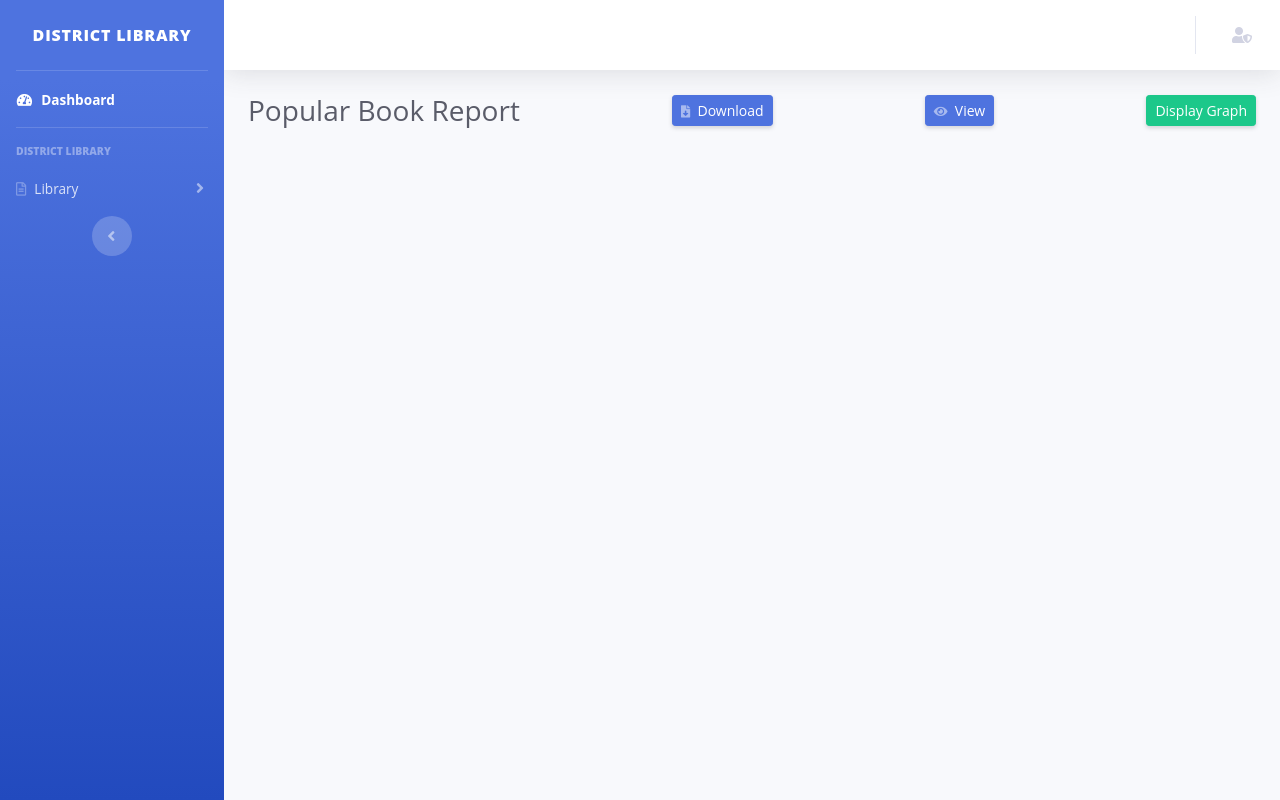
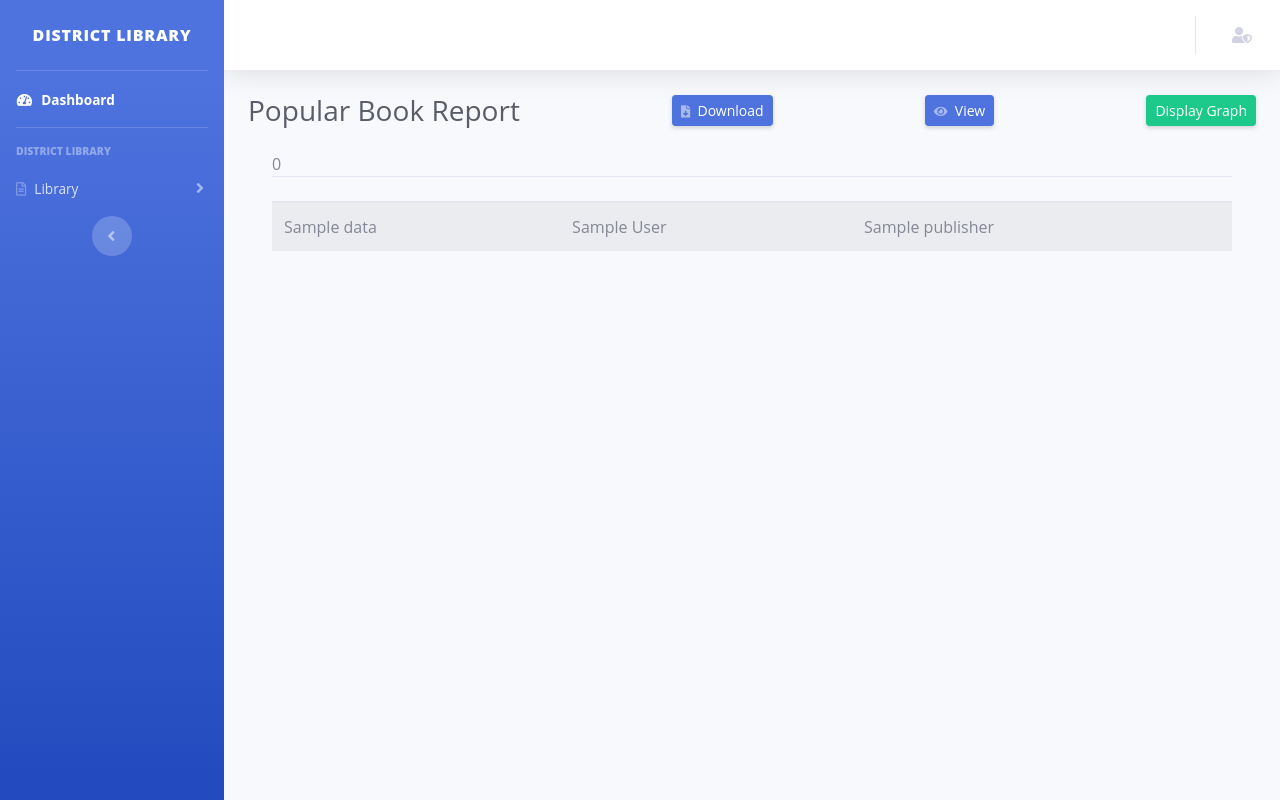
Before and after one commit to aipladmin/Frappe-Dev, a Flask app: template app/controller/templates/admin/popularBookReport.html in a window 1280 px wide. Run offline with Flask 2, Linux system fonts and the light colour scheme; the template is opened without the code that fills it: most values are stand-ins (such as "Sample title", 1, 10 or a date in 2020); some libraries are stand-ins or nearby versions.

Commit message:
Report partially done

```diff
--- a/app/controller/admin.py
+++ b/app/controller/admin.py
@@ -260,6 +260,7 @@ def returnBooks_post():
 def popular_book_report():
     data = InventoryManager.inventory_merger()
     data = data['books_inventory']
+    print(data)
     return render_template('admin/popularBookReport.html', data=data)
 
 
--- a/app/controller/templates/admin/popularBookReport.html
+++ b/app/controller/templates/admin/popularBookReport.html
@@ -23,7 +23,37 @@
 {% include 'notifications.html' %}
 
 <div class="container-fluid">
+  <table class="table table-striped">
+     <thead>
+      <tr>
+        <th></th>
+        <th></th>
+        <th></th>
+      </tr>
+    </thead>
+    <tbody>
+      {% for x in data %}
+      <tr>
+          <td>{{ x.title }}</td>
+          <td>{{ x.authors }}</td>
+          <td>{{ x.publisher }}</td>
+          {% for itms in x.inventory %}
+            {% if itms['stock'] == "In Stock" %}
+              <td>{{ itms['stock'] }}</td>
+            {% endif %}
+            {% if itms['stock'] == "issued"%}
+              <td>
+                {{ itms['stock_count']|default(0,true) }}
+                  {% else %}
+                {{ "0" }}
+              </td>
 
+            {% endif %}
+          {% endfor %}
+      </tr>
+      {% endfor %}
+    </tbody>
+  </table>
 </div>
 
 
```
